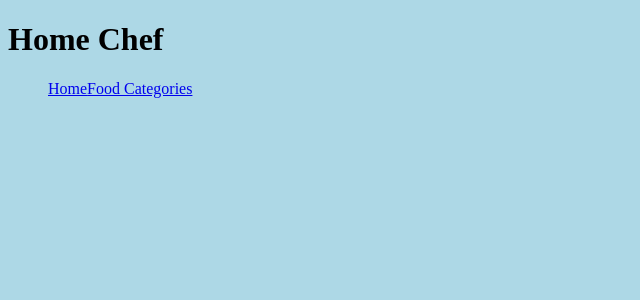
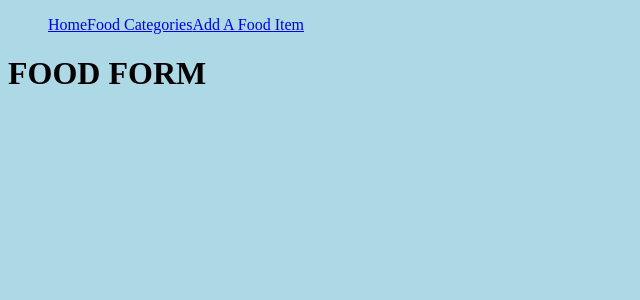
Before and after one commit to melissavaiden/phase-3-project, a React (Create React App) app: page /foodform in a window 1280 px wide. Shown: the top 300 px of the page, without its empty margins (0-640 px from the left). Built offline with nearby package versions, Linux system fonts and the light colour scheme; no server answers.

Commit message:
Added Food Form Route

```diff
--- a/src/App.js
+++ b/src/App.js
@@ -2,7 +2,9 @@ import Home from './components/homePage';
 import './App.css'
 import { Route, Switch } from 'react-router-dom';
 import { useState, useEffect } from 'react';
+import FoodForm from './components/FoodForm';
 import FoodSelections from './components/FoodSelections';
+import NavBar from './components/NavBar';
 
 function App() {
   const [foodItems, setFoodItems] = useState([])
@@ -30,15 +32,21 @@ function App() {
 
 
   return (
+  <>
+  <NavBar />
     <Switch>
-      <Route path="/food/categories">
+      <Route exact path="/food/categories">
         <FoodSelections changeCategory={changeCategory} foodItems={foodItems}/>
+      </Route>
+      <Route  exact path="/foodform">
+        <FoodForm />
       </Route>
       <Route path="/">
         <Home />
       </Route>
 
     </Switch>
+  </>
 
   );
 }
--- a/src/components/FoodForm.js
+++ b/src/components/FoodForm.js
@@ -2,10 +2,9 @@ import React from 'react';
 
 function FoodForm() {
 
-
     return (
         <div>
-
+            <h1>FOOD FORM</h1>
         </div>
     )
 }
--- a/src/components/NavBar.js
+++ b/src/components/NavBar.js
@@ -1,12 +1,13 @@
 import React from "react";
-import { Link } from "react-router-dom";
+import { NavLink } from "react-router-dom";
 
 function NavBar() {
     return (
         <div>
             <ul>
-            <Link to='/'>Home</Link>
-            <Link to='/food/categories'>Food Categories</Link>
+            <NavLink to='/'>Home</NavLink>
+            <NavLink to='/food/categories'>Food Categories</NavLink>
+            <NavLink to='/foodform'>Add A Food Item</NavLink>
             </ul>
         </div>
     )
--- a/src/components/homePage.js
+++ b/src/components/homePage.js
@@ -1,14 +1,12 @@
-import React, {useEffect, useState} from "react";
-import FoodCard from "./foodCard";
-import FoodSelections from "./FoodSelections";
-import NavBar from "./NavBar";
+import React from "react";
+
 
 function Home() {
 
     return (
     <div>
          <h1>Home Chef</h1>
-         <NavBar />
+         <p>Welcome to Home Chef! Here home cooks can sell their home cooked goodies to the local community!</p>
     </div>
 )}
 
```
